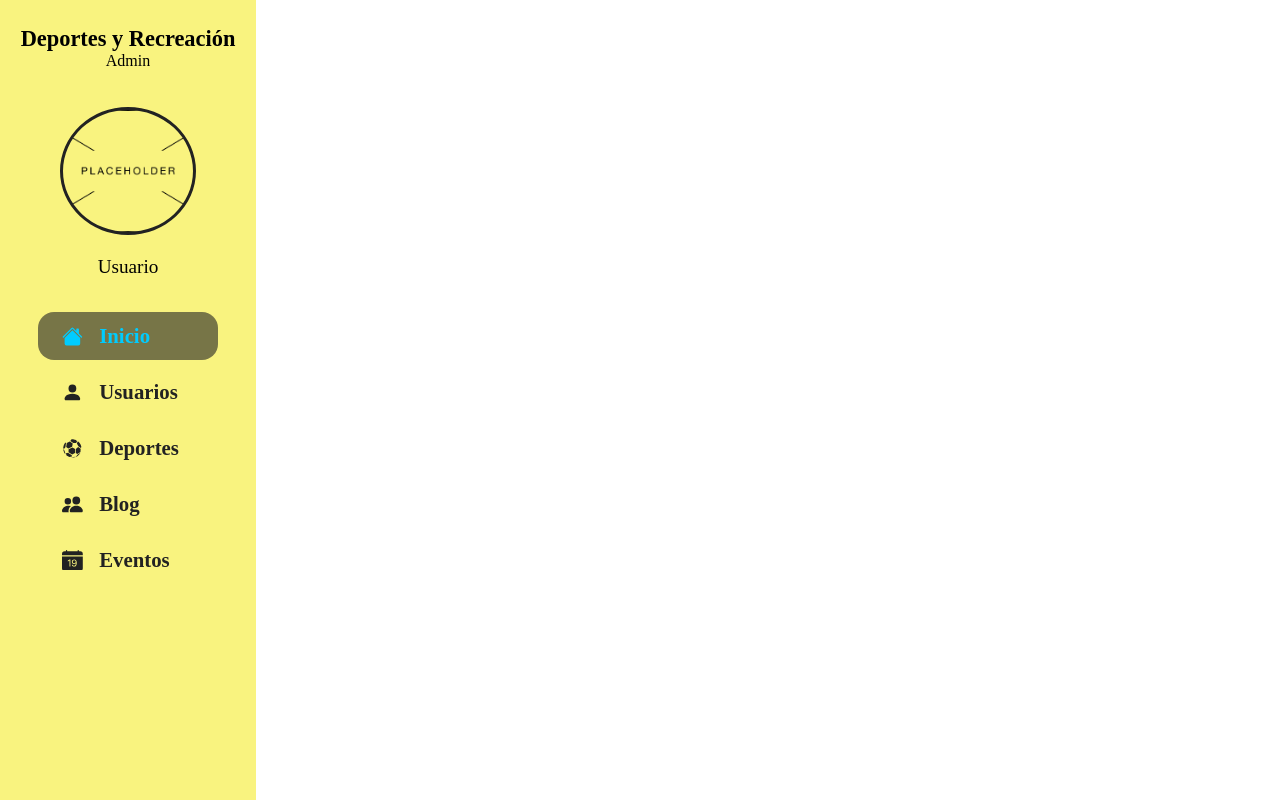
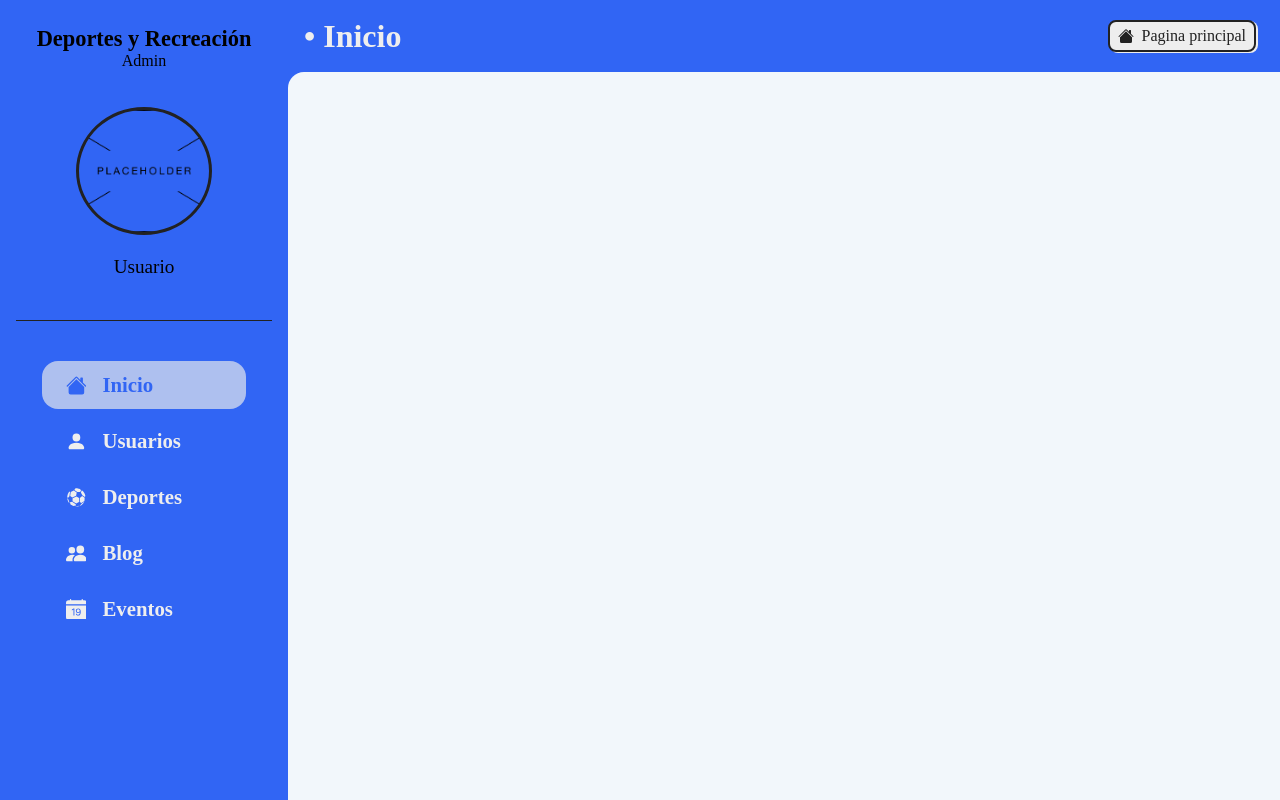
Before and after one commit to sorianosports23/sorianosports, a React (Create React App) app: page /admin in a window 1280 px wide. Built offline with nearby package versions, Linux system fonts and the light colour scheme.

Commit message:
inicio de administrador ajustes de estilo + boton inicio

```diff
--- /dev/null
+++ b/src/components/admin/index/CompDashboard.tsx
@@ -0,0 +1,11 @@
+import styles from "../../../css/admin/index/CompDashboard.module.css"
+
+const CompDashboard = () => {
+  return (
+    <div className={styles.dashboard}>
+
+    </div>
+  )
+}
+
+export default CompDashboard
--- a/src/components/admin/templates/CompHeaderAdmin.tsx
+++ b/src/components/admin/templates/CompHeaderAdmin.tsx
@@ -5,7 +5,7 @@ import styles from "../../../css/admin/header/CompHeaderAdmin.module.css"
 
 const CompHeaderAdmin = () => {
   return (
-    <header className={styles.header}>
+    <header className={styles.header} id="admin-header">
       <div className={styles.title}>
         <h1>Deportes y Recreación</h1>
         <p>Admin</p>
@@ -21,6 +21,8 @@ const CompHeaderAdmin = () => {
         </div>
 
         {/* navegacion */}
+
+        <div className={styles.divisor}></div>
 
         <nav className={styles.nav}>
           <Link to="/admin/" className={styles.nav_selected}>
--- a/src/css/admin/header/CompHeaderAdmin.module.css
+++ b/src/css/admin/header/CompHeaderAdmin.module.css
@@ -1,8 +1,9 @@
 .header {
-  width: 16rem;
-  height: 100vh;
-  background-color: var(--header-bg);
+  width: var(--header-width);
+  height: 100%;
+  background-color: #3165f4;
   padding: 1rem;
+  grid-area: 1 / 1 / 2 / 2;
 }
 
 .title {
@@ -71,7 +72,7 @@
   font-size: 1.3em;
   text-decoration: none;
   font-weight: bold;
-  color: #222;
+  color: #eee;
   position: relative;
   z-index: 10;
   text-align: center;
@@ -90,7 +91,14 @@
 }
 
 .nav_selected {
-  background-color: #2229;
-  color: #0cf !important;
+  background-color: #eeea !important;
+  color: #3165f4 !important;
   border-radius: 1rem;
 }
+
+.divisor {
+  width: 100%;
+  height: 1px;
+  background-color: #222;
+  margin: 2rem 0;
+}
--- /dev/null
+++ b/src/css/admin/index/CompDashboard.module.css
@@ -0,0 +1,4 @@
+.main {
+  width: 100%;
+  height: 100%;
+}
--- /dev/null
+++ b/src/css/admin/index/PageAdmin.module.css
@@ -0,0 +1,61 @@
+.main {
+  grid-area: 1 / 2 / 2 / 3;
+  display: flex;
+  flex-direction: column;
+}
+
+.header {
+  height: 5rem;
+  width: 100%;
+  background-color: #3165f4;
+  display: flex;
+  align-items: center;
+  padding: 0 1rem;
+  justify-content: space-between;
+}
+
+.content {
+  width: 100%;
+  height: 100%;
+  background-color: #f2f7fb;
+  border-radius: 1rem 0 0 0;
+  padding: 1rem;
+}
+
+.header > h1 {
+  color: #eee;
+
+}
+
+.header > h1::before {
+  content: "•";
+  margin-right: .5rem;
+}
+
+.header_btns > a {
+  border: 2px solid #222;
+  height: 2rem;
+  text-decoration: none;
+  color: #222;
+  display: inline-block;
+  margin: 0 .5rem;
+  display: flex;
+  justify-content: center;
+  align-items: center;
+  padding: .5rem;
+  border-radius: .5rem;
+  background-color: #eee;
+  box-shadow: 2px 1px #eee;
+  transition: all .3s ;
+}
+
+.header_btns > a > svg {
+  margin-right: .5rem;
+}
+
+.header_btns > a:hover {
+  box-shadow: 2px 2px #eee;
+  border-color: #eee;
+  color: #eee;
+  background-color: #3165f4;
+}
--- a/src/css/colors.css
+++ b/src/css/colors.css
@@ -4,4 +4,8 @@
   --header-bg-90: #F9F37F90;
   --index-ground-bg: #eee;
   --index-water-bg: #eee;
+
+
+  /* variables admin medidas */
+  --header-width: 18rem
 }
--- a/src/css/events/PageEvents.module.css
+++ b/src/css/events/PageEvents.module.css
@@ -1,4 +1,4 @@
-main {
+.main {
   background-color: #c1f6e4;
 }
 
--- a/src/css/global.css
+++ b/src/css/global.css
@@ -4,8 +4,19 @@
   box-sizing: border-box;
 }
 
+html, body {
+  height: 100%;
+}
+
 #root {
   position: relative;
+}
+
+#root:has(#admin-header) { /* PAGINA DE ADMIN GENERAL */
+  background-color: #3165f4;
+  display: grid;
+  grid-template: 100% / var(--header-width) 1fr;
+  height: 100%;
 }
 
 button {
--- a/src/pages/admin/PageIndexAdmin.tsx
+++ b/src/pages/admin/PageIndexAdmin.tsx
@@ -1,9 +1,26 @@
+import { Link } from "react-router-dom"
+import { BsFillHouseFill } from "react-icons/bs"
+import CompDashboard from "../../components/admin/index/CompDashboard"
 import CompHeaderAdmin from "../../components/admin/templates/CompHeaderAdmin"
+import styles from "../../css/admin/index/PageAdmin.module.css"
 
 const PageIndexAdmin = () => {
   return (
     <>
     <CompHeaderAdmin/>
+
+    <main className={styles.main}>
+      <header className={styles.header}>
+        <h1>Inicio</h1>
+
+        <div className={styles.header_btns}>
+          <Link to="/"><BsFillHouseFill/> <p>Pagina principal</p></Link>
+        </div>
+      </header>
+      <div className={styles.content}>
+        <CompDashboard/>
+      </div>
+    </main>
     </>
   )
 }
```
